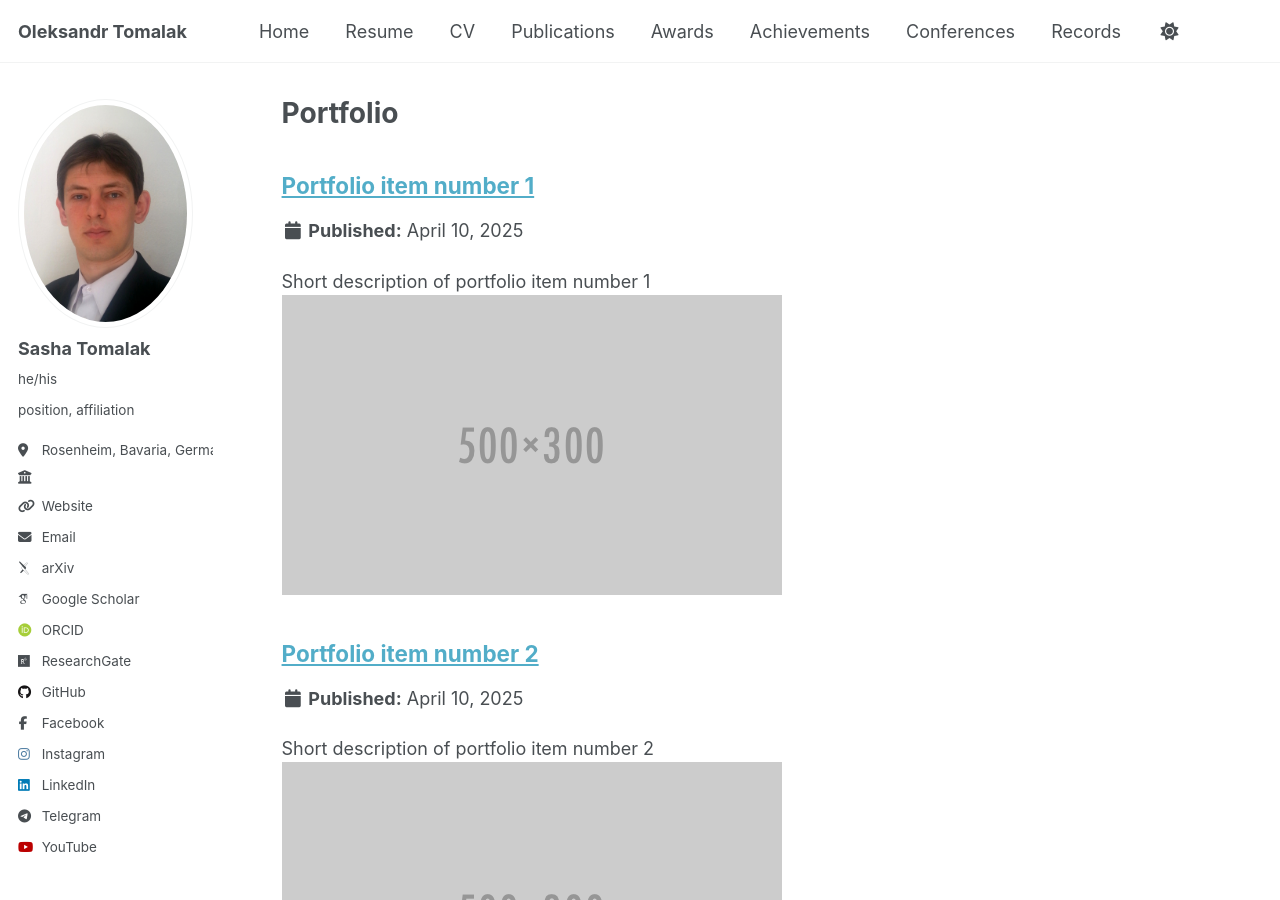
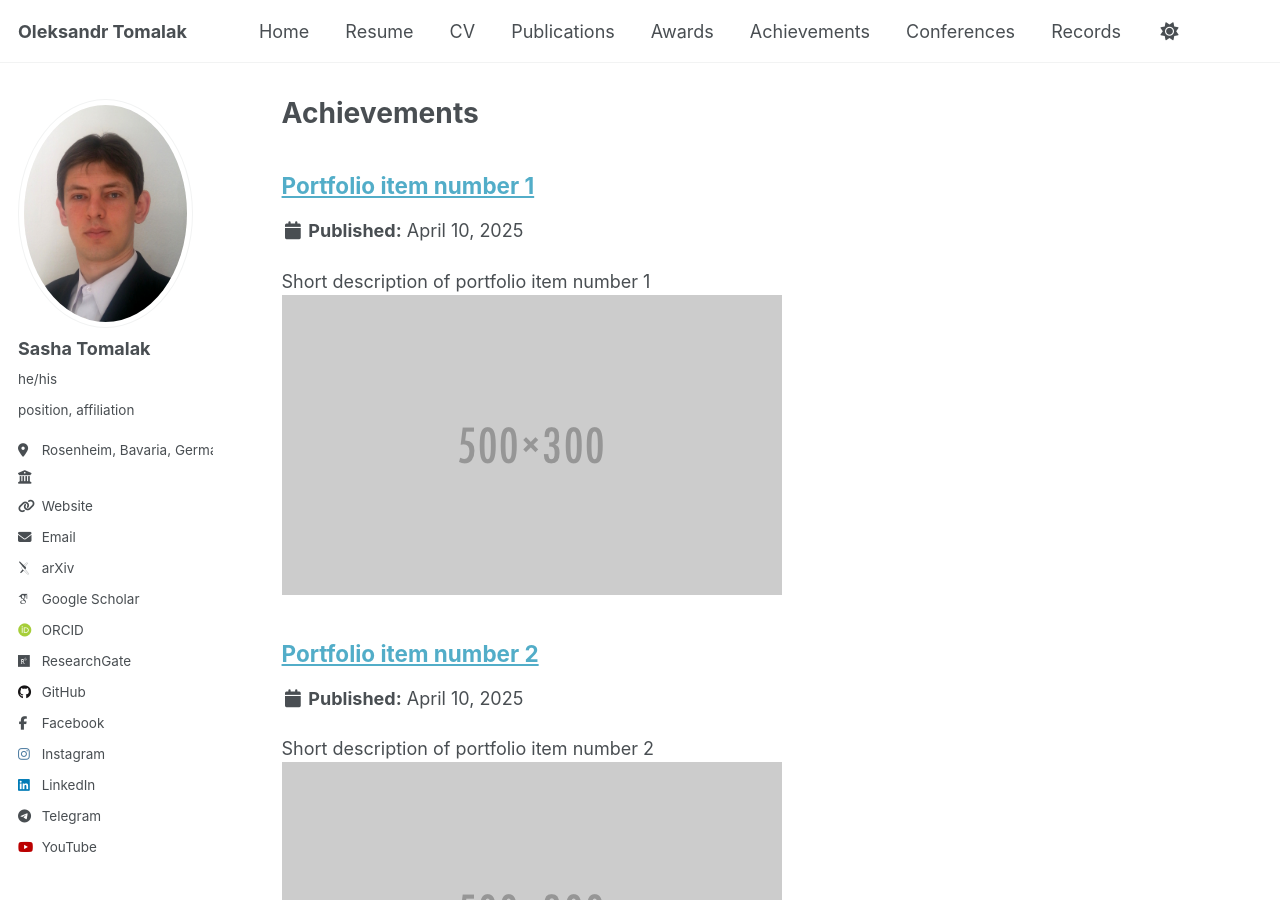
Before and after one commit to tomalak7/tomalak7.github.io, a Jekyll site: the page built from _pages/achievements.html, in a window 1280 px wide and 900 px high. Built offline with Jekyll 4.4.1, drawn with Linux system fonts in a browser that asks for light colours; some web fonts are replaced.

Commit message:
Update and rename portfolio.html to achievements.html

```diff
--- a/_pages/portfolio.html
+++ b/_pages/achievements.html
@@ -1,7 +1,7 @@
 ---
 layout: archive
-title: "Portfolio"
-permalink: /portfolio/
+title: "Achievements"
+permalink: /achievements/
 author_profile: true
 ---
 
```
